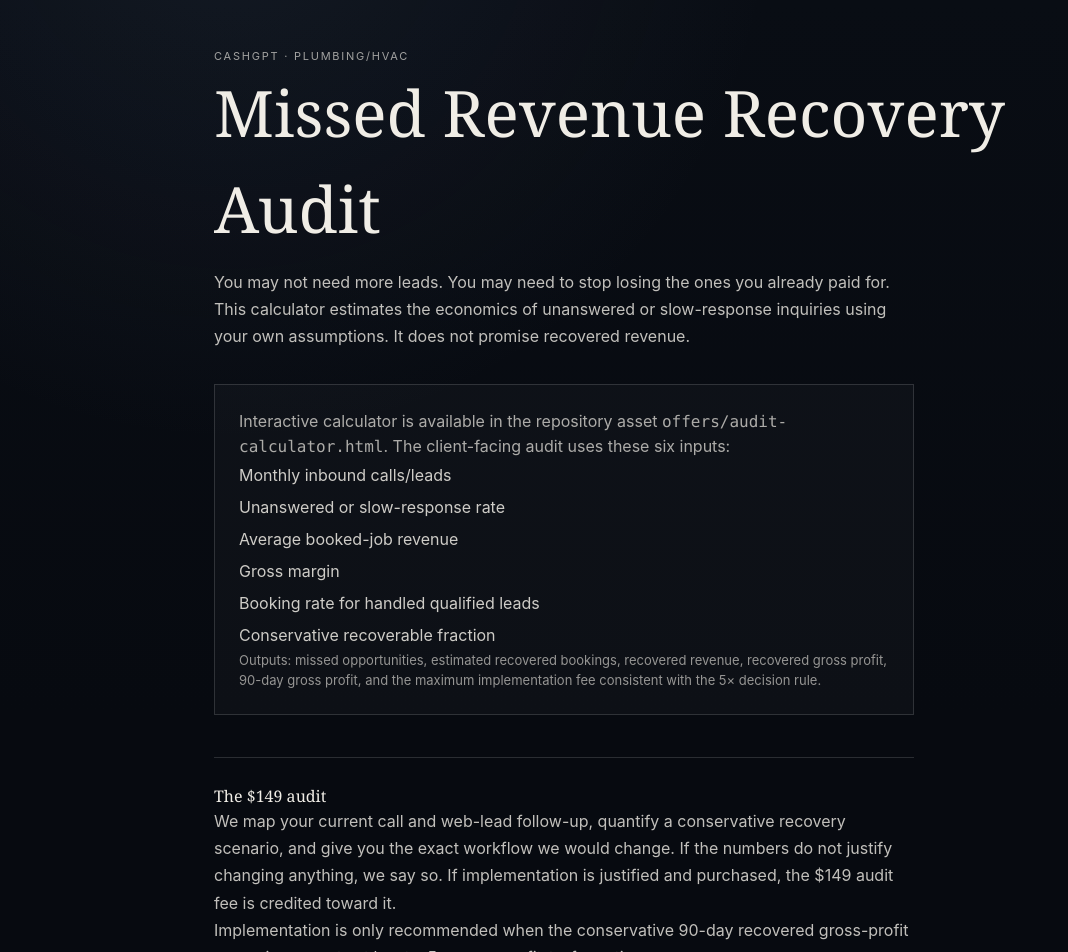
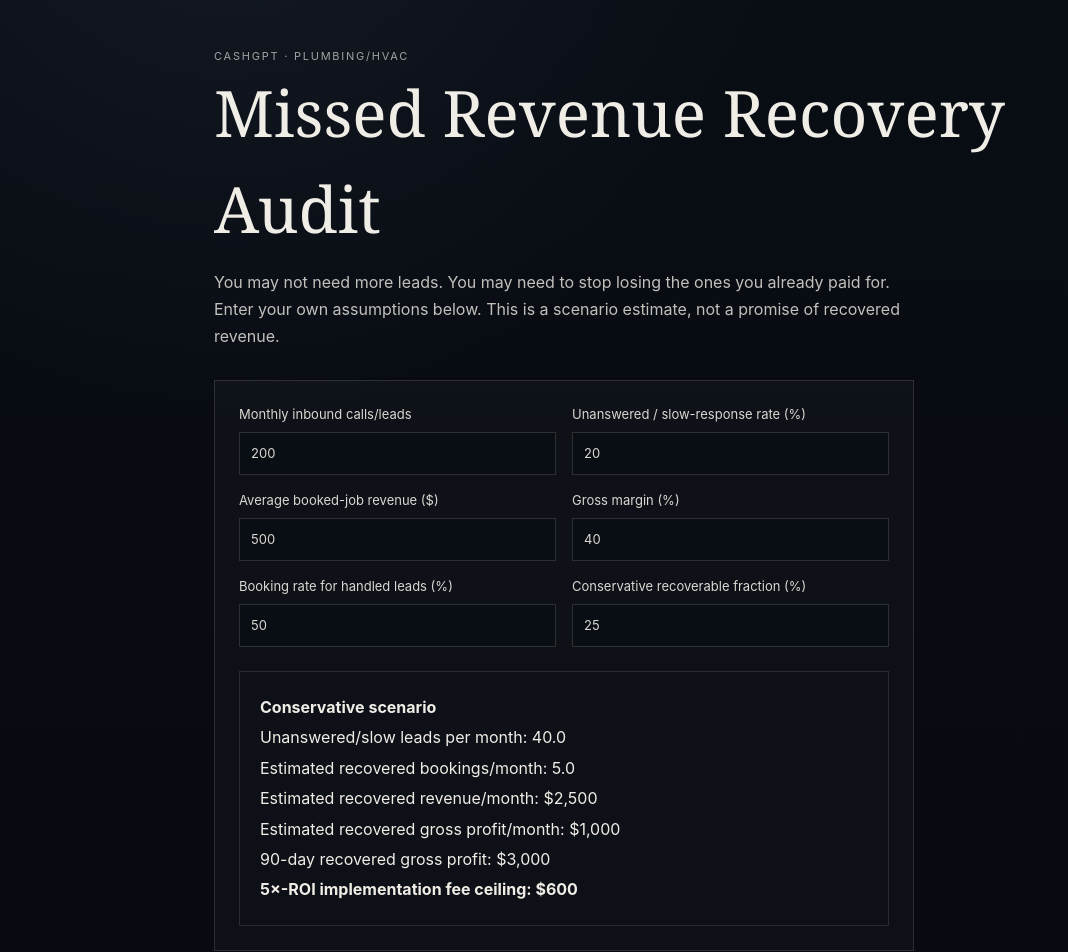
Before and after one commit to jain-Igtm/CashGPT, a Next.js app: page /audit in a window 1280 px wide. Shown: the top 952 px of the page, without its empty margins (0-1068 px from the left). Built offline with nearby package versions, Linux system fonts and the light colour scheme.

Commit message:
Make audit page calculator interactive

```diff
--- a/app/audit/page.tsx
+++ b/app/audit/page.tsx
@@ -1,32 +1,47 @@
-export const metadata = {
-  title: "Missed Revenue Recovery Audit | CashGPT",
-  description: "A conservative scenario calculator for missed plumbing and HVAC leads.",
-};
+"use client";
+
+import { useMemo, useState } from "react";
+
+const money = (value: number) => value.toLocaleString(undefined, { style: "currency", currency: "USD", maximumFractionDigits: 0 });
 
 export default function AuditPage() {
-  return (
-    <main style={{ maxWidth: 900, margin: "0 auto", padding: "48px 24px" }}>
-      <p style={{ letterSpacing: ".16em", textTransform: "uppercase", fontSize: 11, opacity: .65 }}>CashGPT · Plumbing/HVAC</p>
-      <h1 style={{ fontFamily: "Georgia, serif", fontSize: "clamp(34px,6vw,64px)", fontWeight: 400, marginBottom: 12 }}>Missed Revenue Recovery Audit</h1>
-      <p style={{ maxWidth: 700, lineHeight: 1.7, opacity: .8 }}>You may not need more leads. You may need to stop losing the ones you already paid for. This calculator estimates the economics of unanswered or slow-response inquiries using your own assumptions. It does not promise recovered revenue.</p>
-      <AuditCalculator />
-      <section style={{ marginTop: 42, borderTop: "1px solid rgba(255,255,255,.14)", paddingTop: 26, maxWidth: 700 }}>
-        <h2 style={{ fontFamily: "Georgia, serif", fontWeight: 400 }}>The $149 audit</h2>
-        <p style={{ lineHeight: 1.7, opacity: .8 }}>We map your current call and web-lead follow-up, quantify a conservative recovery scenario, and give you the exact workflow we would change. If the numbers do not justify changing anything, we say so. If implementation is justified and purchased, the $149 audit fee is credited toward it.</p>
-        <p style={{ lineHeight: 1.7, opacity: .8 }}>Implementation is only recommended when the conservative 90-day recovered gross-profit scenario supports at least a 5× gross-profit-to-fee ratio.</p>
-      </section>
-    </main>
-  );
+  const [inbound, setInbound] = useState(200);
+  const [missed, setMissed] = useState(20);
+  const [job, setJob] = useState(500);
+  const [margin, setMargin] = useState(40);
+  const [booking, setBooking] = useState(50);
+  const [recover, setRecover] = useState(25);
+  const result = useMemo(() => {
+    const unanswered = inbound * missed / 100;
+    const recoveredBookings = unanswered * recover / 100 * booking / 100;
+    const revenue = recoveredBookings * job;
+    const grossProfit = revenue * margin / 100;
+    const gp90 = grossProfit * 3;
+    return { unanswered, recoveredBookings, revenue, grossProfit, gp90, ceiling: gp90 / 5 };
+  }, [inbound, missed, job, margin, booking, recover]);
+  const field = (label: string, value: number, set: (n: number) => void) => <label style={{ display: "grid", gap: 7, fontSize: 13, opacity: .9 }}>{label}<input type="number" value={value} onChange={e => set(Number(e.target.value) || 0)} style={{ padding: 11, background: "#090d14", color: "#f0ede6", border: "1px solid rgba(219,204,175,.2)", font: "inherit" }} /></label>;
+  return <main style={{ maxWidth: 900, margin: "0 auto", padding: "48px 24px" }}>
+    <p style={{ letterSpacing: ".16em", textTransform: "uppercase", fontSize: 11, opacity: .65 }}>CashGPT · Plumbing/HVAC</p>
+    <h1 style={{ fontFamily: "Georgia, serif", fontSize: "clamp(34px,6vw,64px)", fontWeight: 400, marginBottom: 12 }}>Missed Revenue Recovery Audit</h1>
+    <p style={{ maxWidth: 700, lineHeight: 1.7, opacity: .8 }}>You may not need more leads. You may need to stop losing the ones you already paid for. Enter your own assumptions below. This is a scenario estimate, not a promise of recovered revenue.</p>
+    <section style={{ marginTop: 30, maxWidth: 700, padding: 24, border: "1px solid rgba(219,204,175,.16)", background: "rgba(255,255,255,.025)" }}>
+      <div style={{ display: "grid", gridTemplateColumns: "repeat(auto-fit,minmax(220px,1fr))", gap: 16 }}>
+        {field("Monthly inbound calls/leads", inbound, setInbound)}{field("Unanswered / slow-response rate (%)", missed, setMissed)}{field("Average booked-job revenue ($)", job, setJob)}{field("Gross margin (%)", margin, setMargin)}{field("Booking rate for handled leads (%)", booking, setBooking)}{field("Conservative recoverable fraction (%)", recover, setRecover)}
+      </div>
+      <div style={{ marginTop: 24, padding: 20, border: "1px solid rgba(219,204,175,.14)", lineHeight: 1.9 }}>
+        <strong>Conservative scenario</strong><br />
+        Unanswered/slow leads per month: {result.unanswered.toFixed(1)}<br />
+        Estimated recovered bookings/month: {result.recoveredBookings.toFixed(1)}<br />
+        Estimated recovered revenue/month: {money(result.revenue)}<br />
+        Estimated recovered gross profit/month: {money(result.grossProfit)}<br />
+        90-day recovered gross profit: {money(result.gp90)}<br />
+        <strong>5×-ROI implementation fee ceiling: {money(result.ceiling)}</strong>
+      </div>
+    </section>
+    <section style={{ marginTop: 42, borderTop: "1px solid rgba(219,204,175,.14)", paddingTop: 26, maxWidth: 700 }}>
+      <h2 style={{ fontFamily: "Georgia, serif", fontWeight: 400 }}>The $149 audit</h2>
+      <p style={{ lineHeight: 1.7, opacity: .8 }}>We map your current call and web-lead follow-up, quantify a conservative recovery scenario, and give you the exact workflow we would change. If the numbers do not justify changing anything, we say so. If implementation is justified and purchased, the $149 audit fee is credited toward it.</p>
+      <p style={{ lineHeight: 1.7, opacity: .8 }}>Implementation is recommended only when the conservative 90-day recovered gross-profit scenario supports at least a 5× gross-profit-to-fee ratio.</p>
+    </section>
+  </main>;
 }
-
-function AuditCalculator() {
-  return (
-    <form action="" style={{ marginTop: 34, maxWidth: 700, padding: 24, border: "1px solid rgba(255,255,255,.14)", background: "rgba(255,255,255,.025)" }}>
-      <p style={{ marginTop: 0, opacity: .7 }}>Interactive calculator is available in the repository asset <code>offers/audit-calculator.html</code>. The client-facing audit uses these six inputs:</p>
-      <ol style={{ lineHeight: 2, opacity: .85 }}>
-        <li>Monthly inbound calls/leads</li><li>Unanswered or slow-response rate</li><li>Average booked-job revenue</li><li>Gross margin</li><li>Booking rate for handled qualified leads</li><li>Conservative recoverable fraction</li>
-      </ol>
-      <p style={{ marginBottom: 0, fontSize: 13, opacity: .6 }}>Outputs: missed opportunities, estimated recovered bookings, recovered revenue, recovered gross profit, 90-day gross profit, and the maximum implementation fee consistent with the 5× decision rule.</p>
-    </form>
-  );
-}
```
